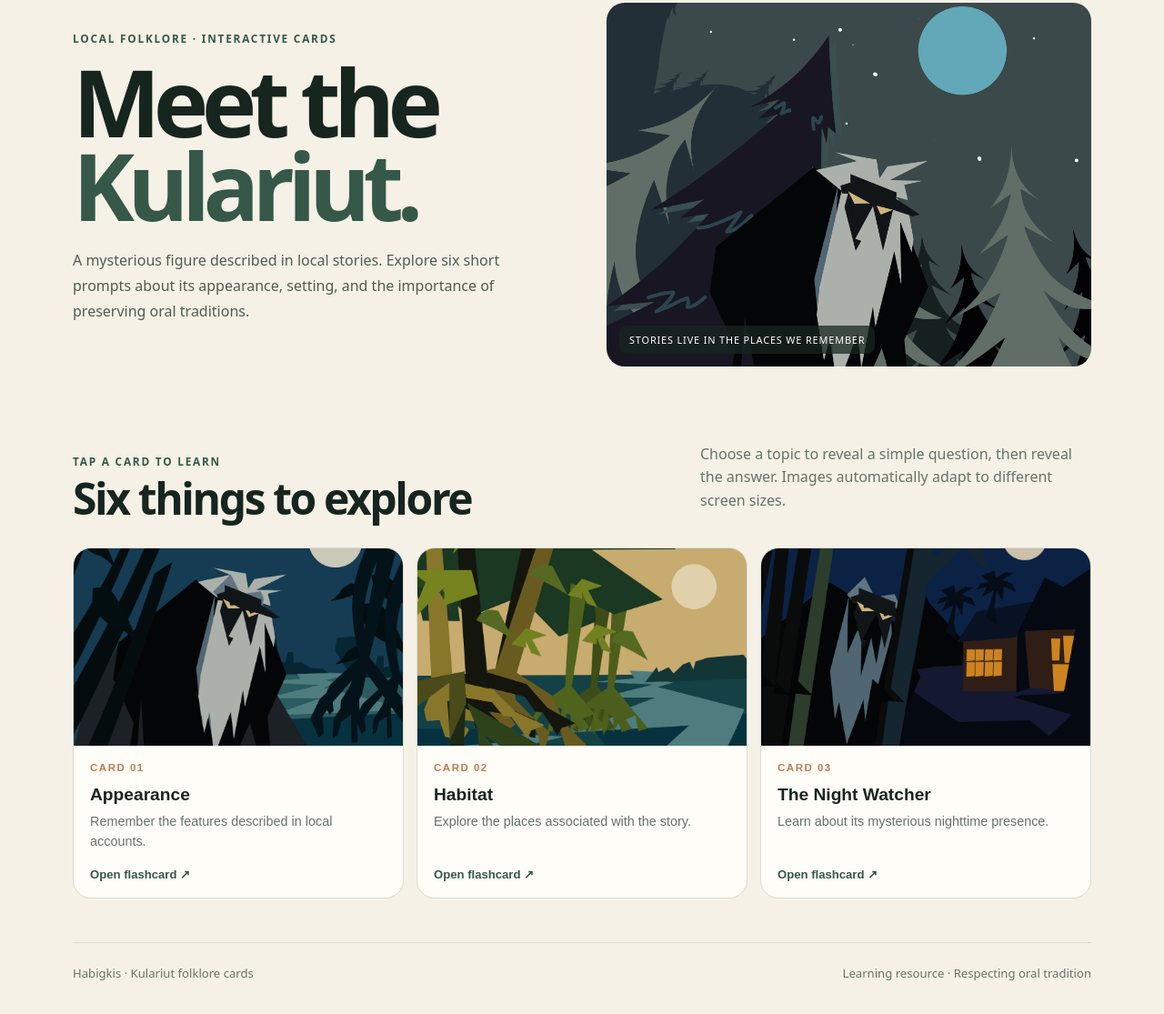
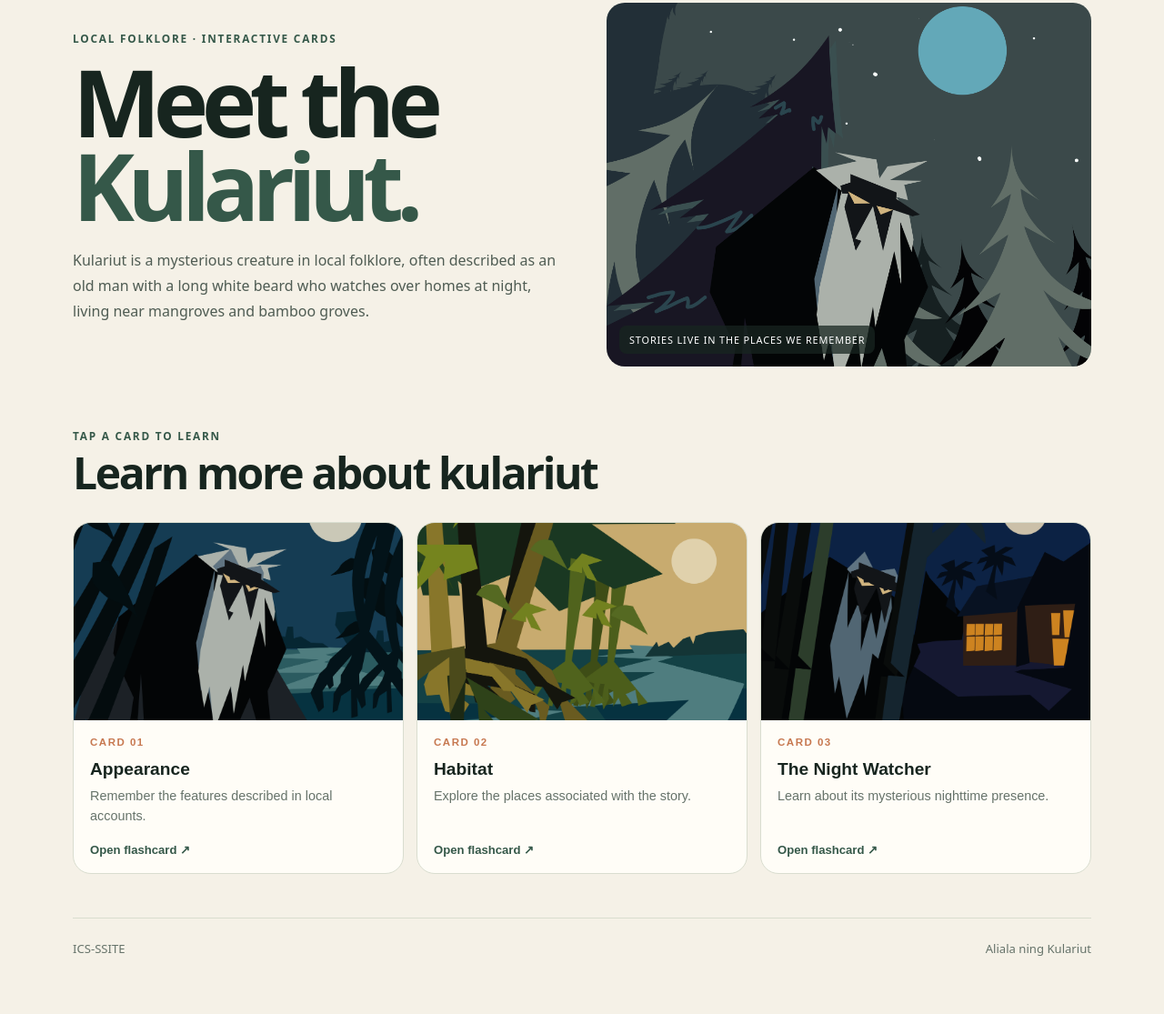
Before and after one commit to mcminoracan/SSITE_All-About-Kulariut, a plain HTML site: page index.html in a window 1280 px wide. Shown: the part 137-1252 px from the top of the page at 91% size. After the commit the page ends 1225 px from the top, so only its background shows below. Drawn offline with Linux system fonts and the light colour scheme.

Commit message:
Update index.html

```diff
--- a/index.html
+++ b/index.html
@@ -20,11 +20,11 @@ header{padding:22px 0;border-bottom:1px solid var(--line);display:flex;justify-c
 <body>
 <header class="wrap"><div class="brand">ICS - Aliala ning Kulariut</div><div class="tag">A small cultural learning experience</div></header>
 <main class="wrap">
-<section class="hero"><div><div class="eyebrow">Local folklore · Interactive cards</div><h1>Meet the<br><span style="color:var(--moss)">Kulariut.</span></h1><p>A mysterious figure described in local stories. Explore six short prompts about its appearance, setting, and the importance of preserving oral traditions.</p></div>
+<section class="hero"><div><div class="eyebrow">Local folklore · Interactive cards</div><h1>Meet the<br><span style="color:var(--moss)">Kulariut.</span></h1><p>Kulariut is a mysterious creature in local folklore, often described as an old man with a long white beard who watches over homes at night, living near mangroves and bamboo groves.</p></div>
 <div class="hero-art"><img src="Kulariut_01.png" alt="Kulariut folklore artwork at night" onerror="this.style.display='none'"><div class="art-label">Stories live in the places we remember</div></div></section>
-<section><div class="section-head"><div><div class="eyebrow">Tap a card to learn</div><h2>Six things to explore</h2></div><p>Choose a topic to reveal a simple question, then reveal the answer. Images automatically adapt to different screen sizes.</p></div><div class="grid" id="cards"></div></section>
+<section><div class="section-head"><div><div class="eyebrow">Tap a card to learn</div><h2>Learn more about kulariut</h2></div></div><div class="grid" id="cards"></div></section>
 </main>
-<footer class="wrap"><span>Habigkis · Kulariut folklore cards</span><span>Learning resource · Respecting oral tradition</span></footer>
+<footer class="wrap"><span>ICS-SSITE</span><span>Aliala ning Kulariut</span></footer>
 <div class="modal" id="modal" role="dialog" aria-modal="true" aria-labelledby="modalTitle"><div class="dialog"><button class="close" id="close" aria-label="Close card">×</button><div class="eyebrow" id="topic"></div><h2 id="modalTitle"></h2><div class="dialog-image"><img id="modalImage" src="" alt=""></div><div class="question" id="question"></div><div class="answer" id="answer"></div><div class="actions"><button class="action" id="reveal">Reveal answer</button><button class="action secondary" id="next">Next card →</button></div><div class="progress" id="progress"></div></div></div>
 
 <script>
```
